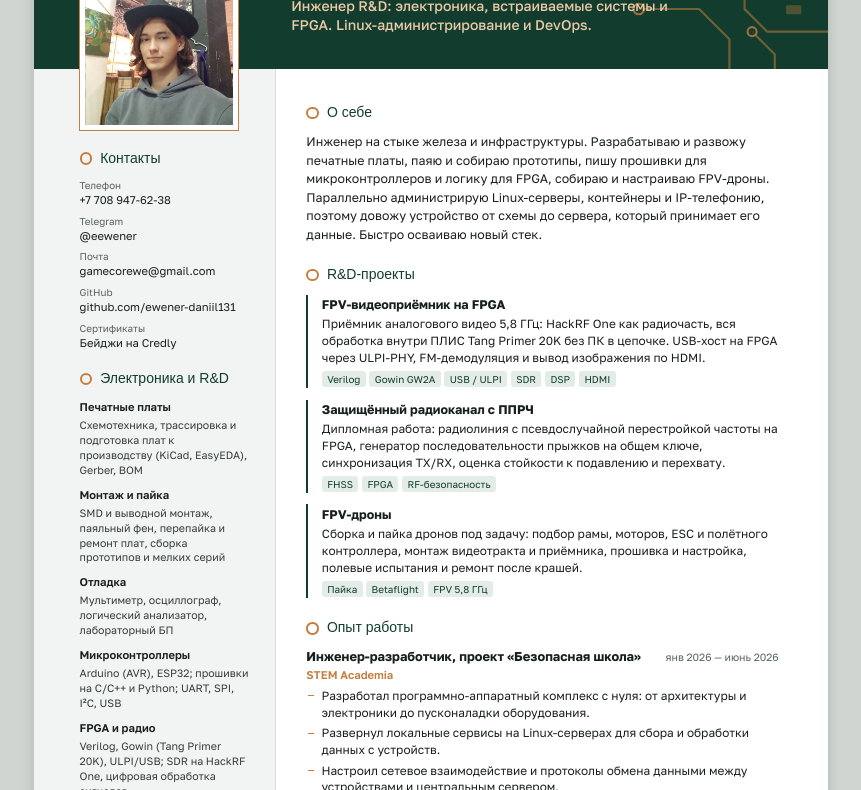
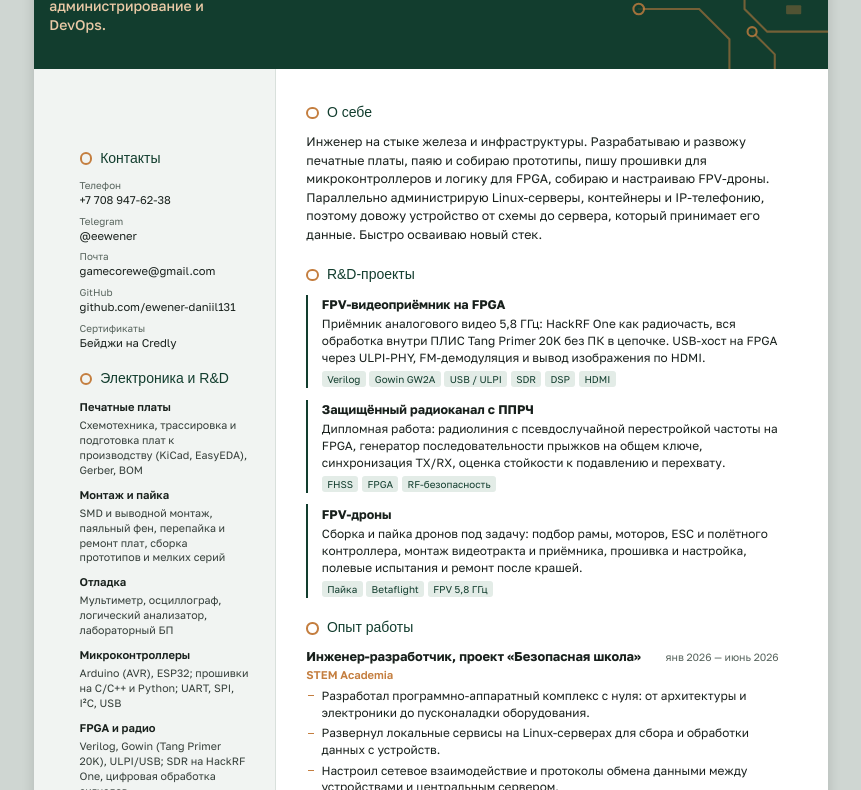
Before and after one commit to ewener-daniil131/cv, a plain HTML site: page cv.html in a window 1280 px wide. Shown: the part 218-1008 px from the top of the page, without its empty margins (209-1070 px from the left). Drawn offline with Linux system fonts and the light colour scheme; a web font is replaced by a local one.

Commit message:
Remove photo from CV (page, styles and regenerated PDF)

```diff
--- a/cv.html
+++ b/cv.html
@@ -29,7 +29,6 @@ a{color:inherit;text-decoration:none}
 /* ---------- header band (page 1) ---------- */
 .band{grid-column:1/-1;height:66mm;background:var(--mask);position:relative;color:#fff;display:grid;grid-template-columns:64mm 1fr;align-items:end}
 .band svg.traces{position:absolute;inset:0;width:100%;height:100%}
-.photo{position:relative;margin:0 0 -16mm 12mm;width:42mm;height:54mm;border:1.4mm solid #fff;outline:.35mm solid var(--copper);background:#ddd url(photo.jpg) center 30%/cover;z-index:2}
 .title{position:relative;padding:0 14mm 9mm 4mm;z-index:2}
 .name{font-family:"Unbounded",sans-serif;font-weight:700;font-size:27pt;line-height:1.02;letter-spacing:-.01em}
 .role{margin-top:4mm;font-size:10.5pt;font-weight:500;color:var(--copper-soft);max-width:110mm;line-height:1.35}
@@ -106,7 +105,6 @@ section{margin-bottom:5.4mm}
         <rect x="199" y="49" width="4" height="2.4" rx=".3"/>
       </g>
     </svg>
-    <div class="photo" role="img" aria-label="Фото"></div>
     <div class="title">
       <h1 class="name">Даниил<br>Лазарев</h1>
       <p class="role">Инженер R&amp;D: электроника, встраиваемые системы и FPGA. Linux-администрирование и DevOps.</p>
```
Also changed, not shown: index.html (+0 -2 lines), photo.jpg (deleted), 2 other files.
